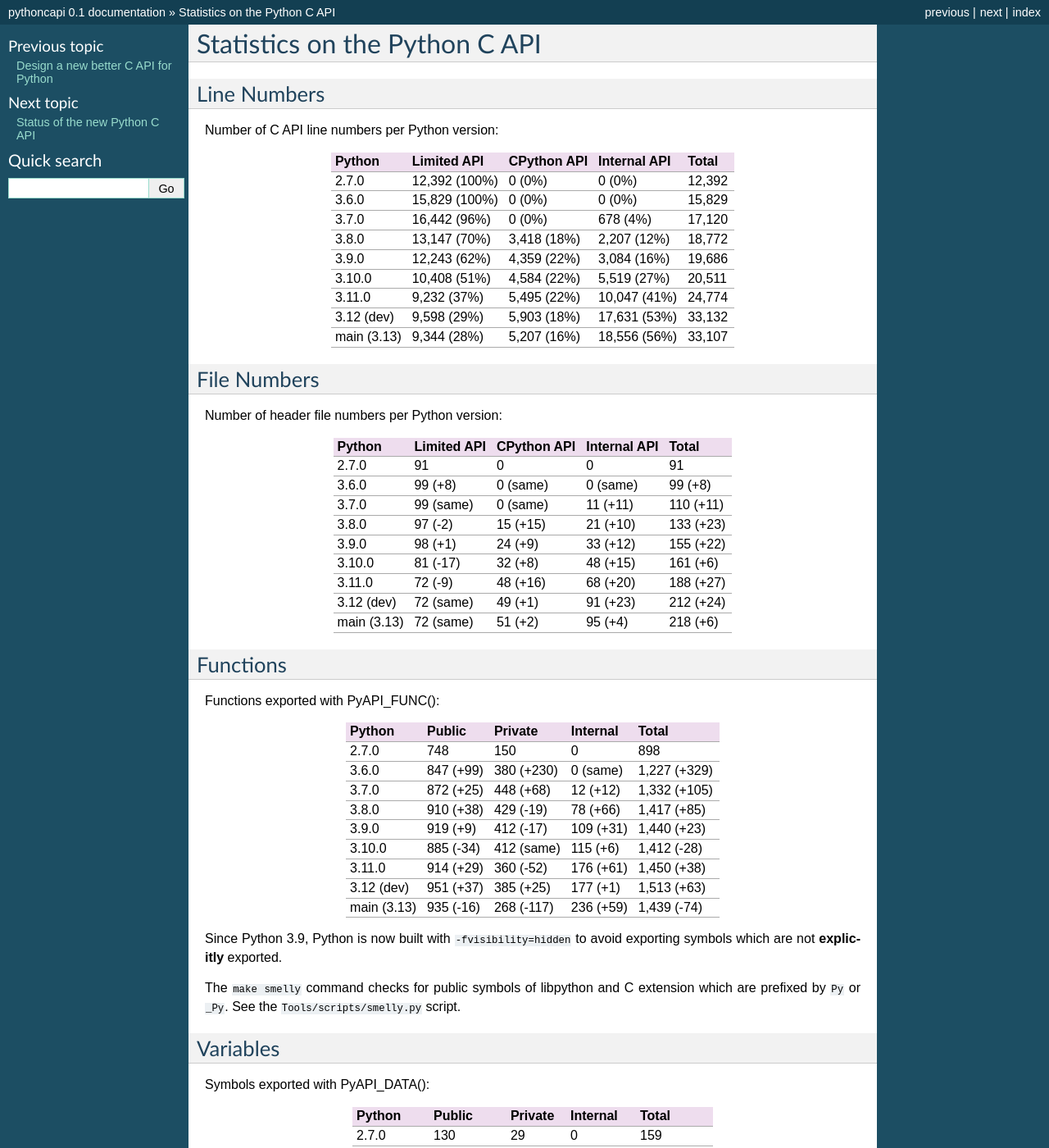
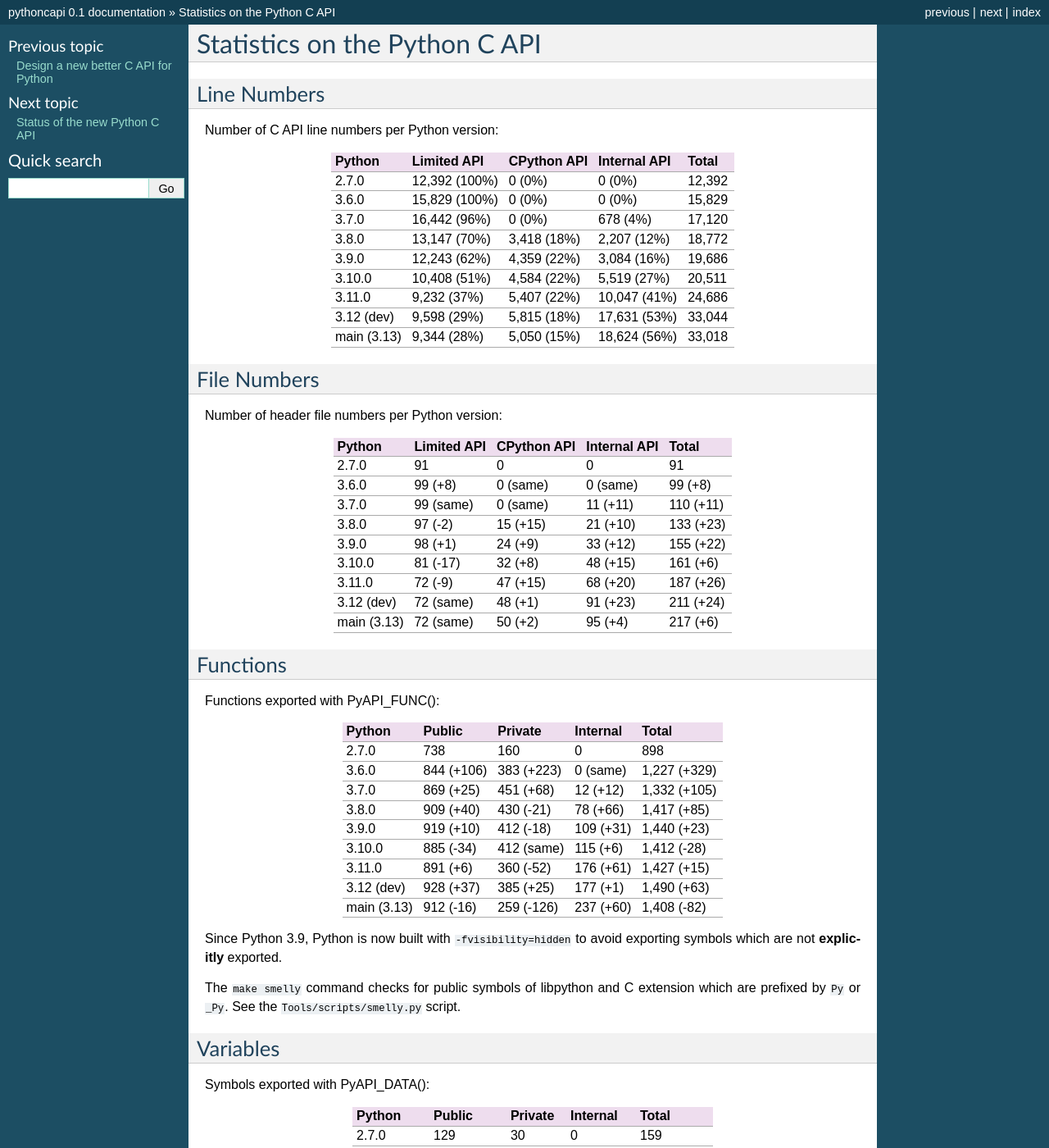
Before and after one commit to pythoncapi/pythoncapi, a Sphinx documentation site: the page built from doc/stats.rst, in a window 1280 px wide and 1400 px high. Shown: the whole window at 82% size. Built offline with Sphinx 7.4.7, drawn with Linux system fonts in a browser that asks for light colours; some of the changed text lies outside the part shown.

```diff
--- a/doc/pythoncapi.py
+++ b/doc/pythoncapi.py
@@ -86,13 +86,16 @@ def git_switch_branch(branch):
 def list_files(path):
     if not os.path.exists(path):
         return []
-    return glob.glob(os.path.join(path, '*.h'))
+    files = glob.glob(os.path.join(path, '*.h'))
+    # Don't parse pthread_stubs.h: special header file used by WASM
+    for index, name in enumerate(files):
+        if os.path.basename(name) == 'pthread_stubs.h':
+            del files[index]
+            break
+    return files
 
 
 def _get_types(filename, names):
-    if 'pthread_stubs.h' in filename:
-        # skip special header file used by WASM
-        return
     if os.path.basename(filename) == 'pystats.h':
         # skip Include/pystats.h which is code only used if Python is built
         # with --enable-pystats (if the Py_STATS macro is defined)
@@ -105,15 +108,18 @@ def _get_types(filename, names):
         struct_name = match.group(1)
         match2 = RE_STRUCT_END.search(content, match.end())
         if not match2:
-            raise Exception(f"cannot find end of: {filename}: {match.group()}")
+            raise Exception(f"{filename}: cannot find end of: {match.group()}")
         name = match2.group(1)
         if not name:
             name = struct_name
         if not name:
-            raise Exception(f"structure has no name: {filename}: {match.group()})")
+            raise Exception(f"{filename}: structure has no name: {match.group()})")
         if name in TYPEDEFS:
             name = TYPEDEFS[name]
         names.add(name)
+
+    if 'pthread_mutex_t' in names:
+        raise Exception('pthread_stubs.h was parsed')
 
 
 def get_types_path(directory):
@@ -170,6 +176,10 @@ def get_macros_static_inline_funcs():
     return (macros, funcs)
 
 
+def is_function_public(name):
+    return name.startswith(('Py', 'PY'))
+
+
 def get_functions():
     regex = re.compile(
         # 'PyAPI_FUNC(int) '
@@ -188,13 +198,17 @@ def get_functions():
     cpython = get(PATH_CPYTHON_API)
     internal = get(PATH_INTERNAL_API)
 
+    for names in (limited, cpython, internal):
+        if 'pthread_create' in names:
+            raise Exception('pthread_stubs.h was parsed')
+
     public = set()
     private = set()
     for name in limited | cpython:
-        if name.startswith('_Py'):
+        if is_function_public(name):
+            public.add(name)
+        else:
             private.add(name)
-        else:
-            public.add(name)
 
     return (public, private, internal)
 
@@ -255,10 +269,10 @@ def get_variables():
     public = set()
     private = set()
     for name in limited | cpython:
-        if name.startswith('_Py'):
+        if is_function_public(name):
+            public.add(name)
+        else:
             private.add(name)
-        else:
-            public.add(name)
 
     return (public, private, internal)
 
--- a/doc/stats.rst
+++ b/doc/stats.rst
@@ -16,9 +16,9 @@ Python       Limited API    CPython API  Internal API  Total
 3.8.0        13,147 (70%)   3,418 (18%)  2,207 (12%)   18,772
 3.9.0        12,243 (62%)   4,359 (22%)  3,084 (16%)   19,686
 3.10.0       10,408 (51%)   4,584 (22%)  5,519 (27%)   20,511
-3.11.0       9,232 (37%)    5,495 (22%)  10,047 (41%)  24,774
-3.12 (dev)   9,598 (29%)    5,903 (18%)  17,631 (53%)  33,132
-main (3.13)  9,344 (28%)    5,207 (16%)  18,556 (56%)  33,107
+3.11.0       9,232 (37%)    5,407 (22%)  10,047 (41%)  24,686
+3.12 (dev)   9,598 (29%)    5,815 (18%)  17,631 (53%)  33,044
+main (3.13)  9,344 (28%)    5,050 (15%)  18,624 (56%)  33,018
 ===========  =============  ===========  ============  ======
 
 File Numbers
@@ -35,9 +35,9 @@ Python       Limited API  CPython API  Internal API  Total
 3.8.0        97 (-2)      15 (+15)     21 (+10)      133 (+23)
 3.9.0        98 (+1)      24 (+9)      33 (+12)      155 (+22)
 3.10.0       81 (-17)     32 (+8)      48 (+15)      161 (+6)
-3.11.0       72 (-9)      48 (+16)     68 (+20)      188 (+27)
-3.12 (dev)   72 (same)    49 (+1)      91 (+23)      212 (+24)
-main (3.13)  72 (same)    51 (+2)      95 (+4)       218 (+6)
+3.11.0       72 (-9)      47 (+15)     68 (+20)      187 (+26)
+3.12 (dev)   72 (same)    48 (+1)      91 (+23)      211 (+24)
+main (3.13)  72 (same)    50 (+2)      95 (+4)       217 (+6)
 ===========  ===========  ===========  ============  =========
 
 Functions
@@ -45,19 +45,19 @@ Functions
 
 Functions exported with PyAPI_FUNC():
 
-===========  =========  ==========  =========  ============
-Python       Public     Private     Internal   Total
-===========  =========  ==========  =========  ============
-2.7.0        748        150         0          898
-3.6.0        847 (+99)  380 (+230)  0 (same)   1,227 (+329)
-3.7.0        872 (+25)  448 (+68)   12 (+12)   1,332 (+105)
-3.8.0        910 (+38)  429 (-19)   78 (+66)   1,417 (+85)
-3.9.0        919 (+9)   412 (-17)   109 (+31)  1,440 (+23)
-3.10.0       885 (-34)  412 (same)  115 (+6)   1,412 (-28)
-3.11.0       914 (+29)  360 (-52)   176 (+61)  1,450 (+38)
-3.12 (dev)   951 (+37)  385 (+25)   177 (+1)   1,513 (+63)
-main (3.13)  935 (-16)  268 (-117)  236 (+59)  1,439 (-74)
-===========  =========  ==========  =========  ============
+===========  ==========  ==========  =========  ============
+Python       Public      Private     Internal   Total
+===========  ==========  ==========  =========  ============
+2.7.0        738         160         0          898
+3.6.0        844 (+106)  383 (+223)  0 (same)   1,227 (+329)
+3.7.0        869 (+25)   451 (+68)   12 (+12)   1,332 (+105)
+3.8.0        909 (+40)   430 (-21)   78 (+66)   1,417 (+85)
+3.9.0        919 (+10)   412 (-18)   109 (+31)  1,440 (+23)
+3.10.0       885 (-34)   412 (same)  115 (+6)   1,412 (-28)
+3.11.0       891 (+6)    360 (-52)   176 (+61)  1,427 (+15)
+3.12 (dev)   928 (+37)   385 (+25)   177 (+1)   1,490 (+63)
+main (3.13)  912 (-16)   259 (-126)  237 (+60)  1,408 (-82)
+===========  ==========  ==========  =========  ============
 
 Since Python 3.9, Python is now built with ``-fvisibility=hidden`` to avoid
 exporting symbols which are not **explicitly** exported.
@@ -74,15 +74,15 @@ Symbols exported with PyAPI_DATA():
 ===========  ==========  ========  =========  ==========
 Python       Public      Private   Internal   Total
 ===========  ==========  ========  =========  ==========
-2.7.0        130         29        0          159
-3.6.0        167 (+37)   42 (+13)  0 (same)   209 (+50)
+2.7.0        129         30        0          159
+3.6.0        167 (+38)   42 (+12)  0 (same)   209 (+50)
 3.7.0        170 (+3)    35 (-7)   9 (+9)     214 (+5)
 3.8.0        174 (+4)    37 (+2)   12 (+3)    223 (+9)
 3.9.0        173 (-1)    35 (-2)   14 (+2)    222 (-1)
 3.10.0       173 (same)  33 (-2)   13 (-1)    219 (-3)
 3.11.0       177 (+4)    32 (-1)   10 (-3)    219 (same)
-3.12 (dev)   178 (+1)    29 (-3)   12 (+2)    219 (same)
-main (3.13)  178 (same)  30 (+1)   12 (same)  220 (+1)
+3.12 (dev)   176 (-1)    31 (-1)   12 (+2)    219 (same)
+main (3.13)  176 (same)  32 (+1)   12 (same)  220 (+1)
 ===========  ==========  ========  =========  ==========
 
 Functions defined as macros and static inline functions
```
